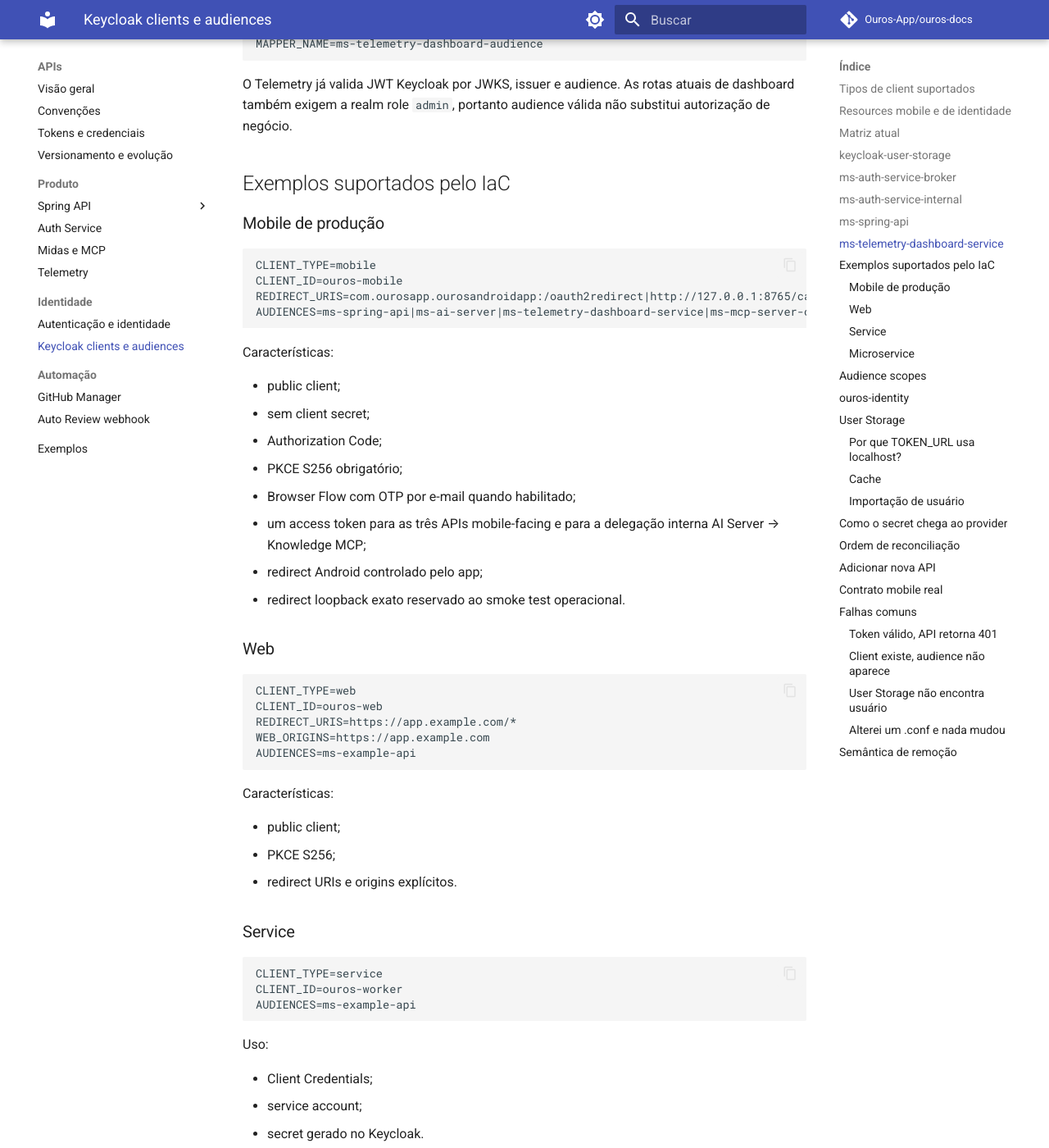
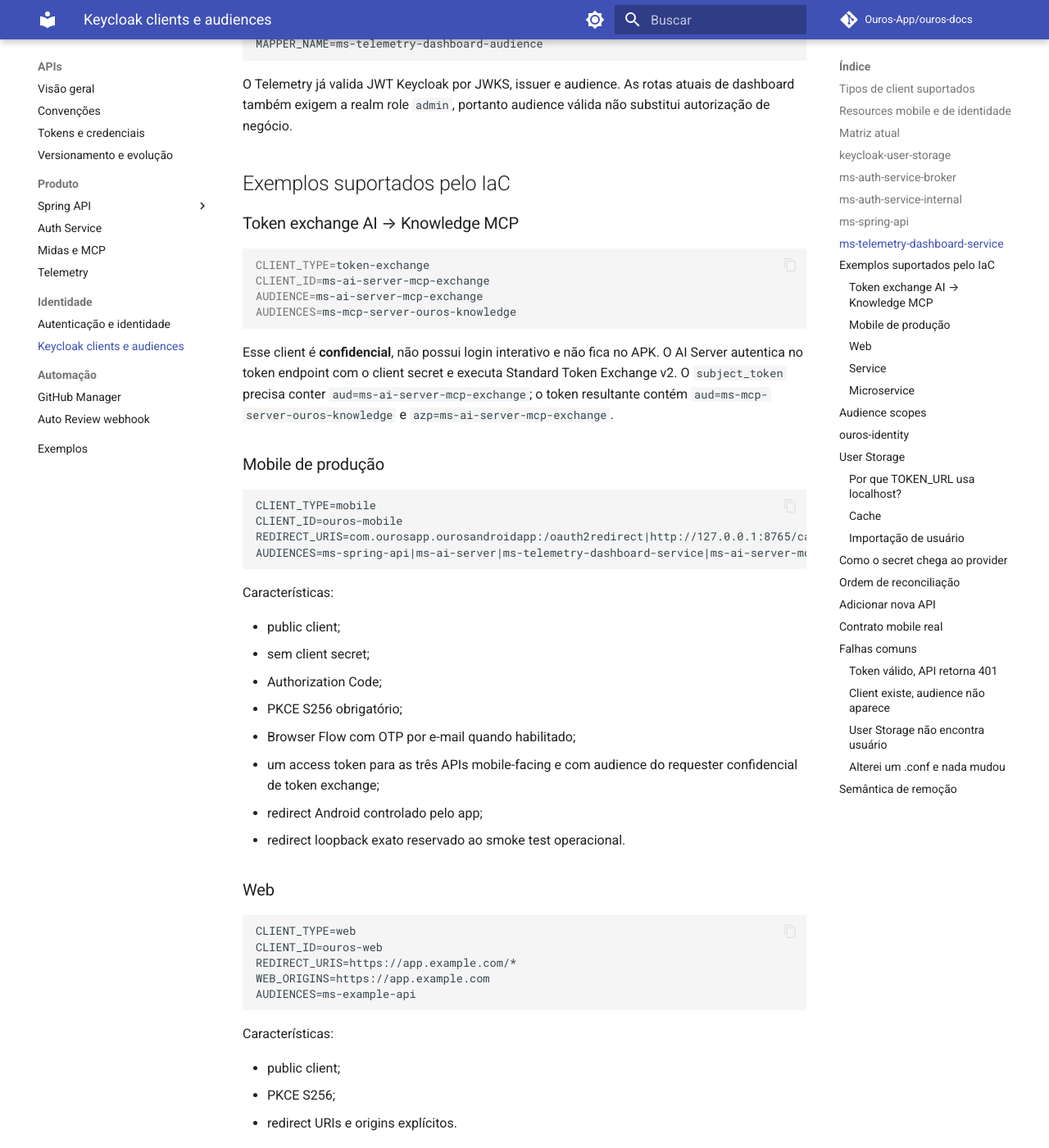
Before and after one commit to Ouros-App/ouros-docs, an MkDocs documentation site: the page built from docs/apis/keycloak-clients.md, in a window 1280 px wide and 1400 px high, scrolled down 4187 px. Shown: the whole window at 82% size. Built offline with MkDocs 1.6.1 and Material for MkDocs 9.7.7, drawn with Linux system fonts in a browser that asks for light colours; comment, search, counter and statistics services are not loaded; some of the changed text lies outside the part shown.

Commit message:
docs(keycloak): document confidential MCP token exchange

````diff
--- a/docs/apis/keycloak-clients.md
+++ b/docs/apis/keycloak-clients.md
@@ -33,7 +33,7 @@ ms-ai-server
 ms-telemetry-dashboard-service
 ```
 
-Essa lista é apenas a superfície mobile-facing. A configuração completa do client também inclui `ms-mcp-server-ouros-knowledge`, usada internamente quando o AI Server delega tools ao Knowledge MCP.
+Essa lista é apenas a superfície mobile-facing. A configuração completa do client também inclui `ms-ai-server-mcp-exchange`, que torna o JWT elegível para uma troca autenticada pelo backend. O token mobile não contém a audience do Knowledge MCP.
 
 O IaC também mantém os clients internos, resource servers e exceções de debug necessários para o ecossistema.
 
@@ -41,10 +41,10 @@ O IaC também mantém os clients internos, resource servers e exceções de debu
 
 | Client | Tipo | Audience(s) | Uso |
 | --- | --- | --- | --- |
-| `ouros-mobile` | mobile | `ms-spring-api`, `ms-ai-server`, `ms-telemetry-dashboard-service`, `ms-mcp-server-ouros-knowledge` | login Android + delegação Midas → MCP via Authorization Code + PKCE |
+| `ouros-mobile` | mobile | `ms-spring-api`, `ms-ai-server`, `ms-telemetry-dashboard-service`, `ms-ai-server-mcp-exchange` | login Android + elegibilidade para exchange backend-only |
 | `keycloak-user-storage` | service | `ms-auth-service-internal` | chama Auth interno |
 | `ms-auth-service-broker` | password-broker | conjunto first-party legado | broker de compatibilidade |
-| `ms-ai-server-debug` | password-grant | `ms-ai-server`, `ms-mcp-server-ouros-knowledge` | console de debug interno |
+| `ms-ai-server-debug` | password-grant | `ms-ai-server`, `ms-ai-server-mcp-exchange` | console de debug interno; MCP continua passando por exchange |
 | `ms-auth-service-internal` | microservice | `ms-auth-service-internal` | resource server do Auth interno |
 | `ms-spring-api` | microservice | `ms-spring-api` | resource server de domínio |
 | `ms-ai-server` | microservice | `ms-ai-server` | resource server do Midas |
@@ -76,7 +76,7 @@ Config atual:
 ```text
 CLIENT_TYPE=password-broker
 CLIENT_ID=ms-auth-service-broker
-AUDIENCES=ms-spring-api|ms-telemetry-dashboard-service|ms-ai-server|ms-mcp-server-ouros-knowledge|ms-mcp-server-ouros-knowledge-codemode
+AUDIENCES=ms-spring-api|ms-telemetry-dashboard-service|ms-ai-server|ms-ai-server-mcp-exchange|ms-mcp-server-ouros-knowledge-codemode
 ```
 
 Papel:
@@ -162,13 +162,24 @@ O Telemetry já valida JWT Keycloak por JWKS, issuer e audience. As rotas atuais
 
 ## Exemplos suportados pelo IaC
 
+### Token exchange AI → Knowledge MCP
+
+```bash
+CLIENT_TYPE=token-exchange
+CLIENT_ID=ms-ai-server-mcp-exchange
+AUDIENCE=ms-ai-server-mcp-exchange
+AUDIENCES=ms-mcp-server-ouros-knowledge
+```
+
+Esse client é **confidencial**, não possui login interativo e não fica no APK. O AI Server autentica no token endpoint com o client secret e executa Standard Token Exchange v2. O `subject_token` precisa conter `aud=ms-ai-server-mcp-exchange`; o token resultante contém `aud=ms-mcp-server-ouros-knowledge` e `azp=ms-ai-server-mcp-exchange`.
+
 ### Mobile de produção
 
 ```text
 CLIENT_TYPE=mobile
 CLIENT_ID=ouros-mobile
 REDIRECT_URIS=com.ourosapp.ourosandroidapp:/oauth2redirect|http://127.0.0.1:8765/callback
-AUDIENCES=ms-spring-api|ms-ai-server|ms-telemetry-dashboard-service|ms-mcp-server-ouros-knowledge
+AUDIENCES=ms-spring-api|ms-ai-server|ms-telemetry-dashboard-service|ms-ai-server-mcp-exchange
 ```
 
 Características:
@@ -178,7 +189,7 @@ Características:
 - Authorization Code;
 - PKCE S256 obrigatório;
 - Browser Flow com OTP por e-mail quando habilitado;
-- um access token para as três APIs mobile-facing e para a delegação interna AI Server → Knowledge MCP;
+- um access token para as três APIs mobile-facing e com audience do requester confidencial de token exchange;
 - redirect Android controlado pelo app;
 - redirect loopback exato reservado ao smoke test operacional.
 
@@ -319,7 +330,8 @@ O secret não pertence ao Git.
 `sync-clients.sh` usa duas passadas:
 
 1. cria `microservice` e seus audience scopes;
-2. reconcilia mobile/web/service/password-broker.
+2. cria scopes de requester para clients `token-exchange`;
+3. reconcilia mobile/web/service/token-exchange/password-broker.
 
 Motivo:
 
````
